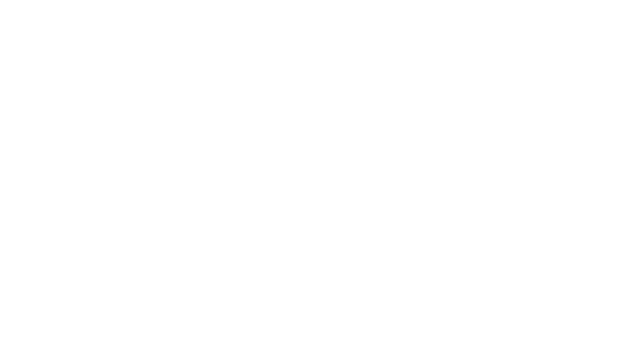
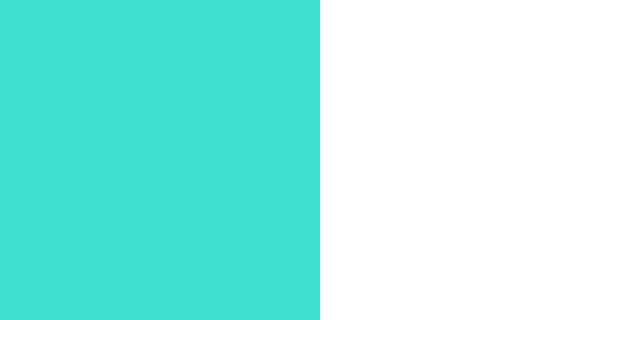
Before and after one commit to lyssfitz/color-boxes, a React (Create React App) app: page / in a window 1280 px wide. Shown: the top 358 px of the page, without its empty margins (0-640 px from the left). Built offline with nearby package versions, Linux system fonts and the light colour scheme.

Commit message:
Add Box starter css

```diff
--- /dev/null
+++ b/src/Box.css
@@ -0,0 +1,4 @@
+.Box {
+	height: 20em;
+	width: 20em;
+}
--- a/src/Box.js
+++ b/src/Box.js
@@ -1,4 +1,5 @@
 import React, { Component } from 'react';
+import './Box.css';
 
 class Box extends Component {
 	constructor(props) {
```
